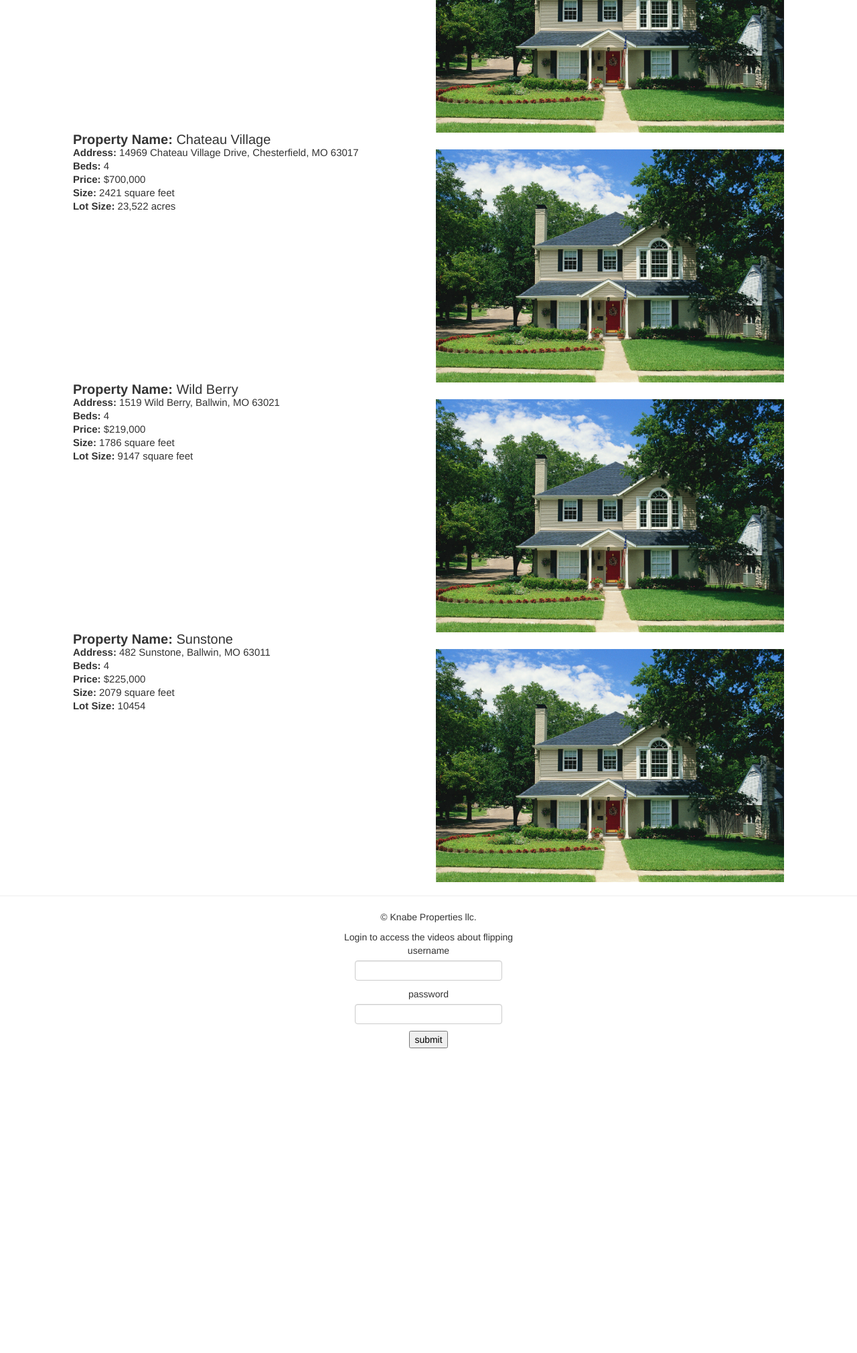
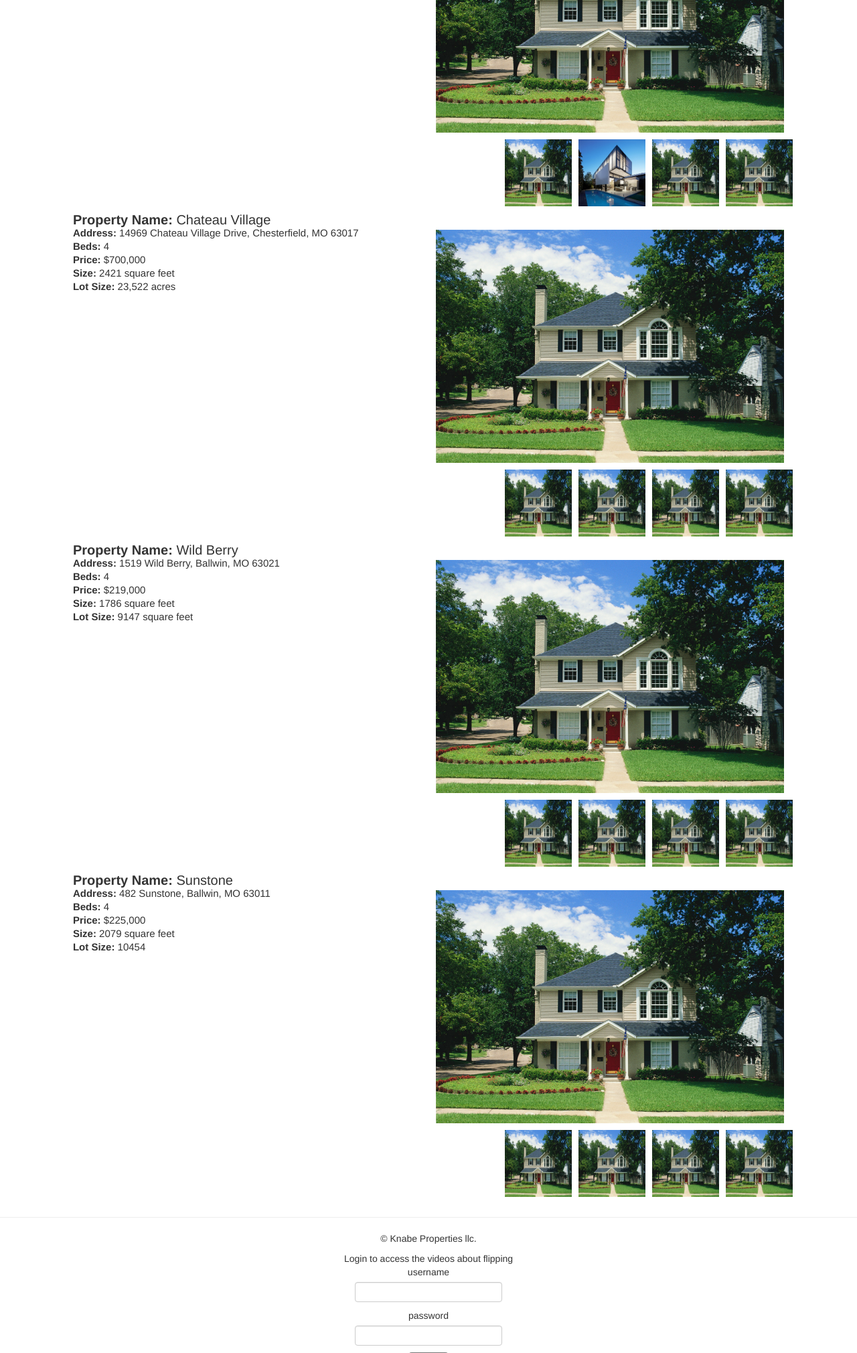
Before and after one commit to Connor-Knabe/Knabe-Properties, a PHP site: page /renovated.php in a window 1280 px wide. Shown: the part 427-2447 px from the top of the page at 67% size. Before the commit the page ends 1992 px from the top, so only its background shows below. Run offline with PHP 8.4, Linux system fonts and the light colour scheme; data that the repository does not hold is empty; some libraries are stand-ins or nearby versions.

Commit message:
Changed the JSON file to accomodate more photos
Also edited the renovated.php function to add thumbnails

```diff
--- a/chat.php
+++ b/chat.php
@@ -20,7 +20,8 @@
 
       <div class="row-fluid">
         <div id="content" class="span2 offset5">
-          <iframe src="http://peaceful-lake-1188.herokuapp.com/"></iframe>
+          <iframe src="http://intense-inlet-2951.herokuapp.com/"></iframe>
+          Credit to MizzouACM for helping me with this
         </div>
 		  </div>
 
--- a/css/css.css
+++ b/css/css.css
@@ -3,6 +3,16 @@
         padding-bottom: 60px;
       }
       /*CSS for properties*/
+      .thumbnail_css{
+        text-align: right;
+      }
+      .thumbnail_img{
+        height: 100px;
+        width: 100px;
+        margin-right: 10px;
+        margin-top: 10px;
+        margin-bottom: 10px;
+      }
       #name{
         font-size:20px;
       }
--- a/p.json
+++ b/p.json
@@ -6,7 +6,7 @@
             "Price" : "$157,000",
             "Size" : "1750 square feet",
             "LotSize" : "10,000 square feet",
-            "Pic" : "property_imgs/test.jpg"
+            "Pic" : ["property_imgs/test.jpg","property_imgs/house.jpg","property_imgs/test.jpg","property_imgs/test.jpg"]
         },
         {
             "Name" : "Chateau Village",
@@ -15,7 +15,7 @@
             "Price" : "$700,000",
             "Size" : "2421 square feet",
             "LotSize" : "23,522 acres",
-            "Pic" : "property_imgs/test.jpg"
+            "Pic" : ["property_imgs/test.jpg","property_imgs/test.jpg","property_imgs/test.jpg","property_imgs/test.jpg"]
         },
         {
             "Name" : "Wild Berry",
@@ -24,7 +24,7 @@
             "Price" : "$219,000",
             "Size" : "1786 square feet",
             "LotSize" : "9147 square feet",
-            "Pic" : "property_imgs/test.jpg"
+            "Pic" : ["property_imgs/test.jpg","property_imgs/test.jpg","property_imgs/test.jpg","property_imgs/test.jpg"]
         },
         {
             "Name" : "Sunstone",
@@ -33,6 +33,6 @@
             "Price" : "$225,000",
             "Size" : "2079 square feet",
             "LotSize" : "10454",
-            "Pic" : "property_imgs/test.jpg"
+            "Pic" : ["property_imgs/test.jpg","property_imgs/test.jpg","property_imgs/test.jpg","property_imgs/test.jpg"]
         }
 ]
--- a/renovated.php
+++ b/renovated.php
@@ -23,11 +23,22 @@
       info.append(size);
       info.append(lotsize);
       var picture = $('<div>').addClass('span6 picture1css');
-      picture.append($('<img>').attr('src',entry['Pic']));
+      var image = $('<img>').attr('src',entry['Pic'][0]).attr('id','image_'+entryIndex);
+      picture.append(image);
+      var thumbnails = $('<div>').addClass('span6 offset6 thumbnail_css');
+      for(var i=0;i<entry['Pic'].length;i++){
+        var thumb = $('<img>').attr('src',entry['Pic'][i]);
+        thumb.addClass('thumbnail_img');
+        $(thumb).click(function(){
+          $('#image_'+entryIndex).attr('src',entry['Pic'][i]);
+        });
+        thumbnails.append(thumb);
+      }
       property.append(info);
       property.append(picture);
+      property.append(thumbnails);
+
       $('#content').append(property)
-      console.log("HAY");
       });
     });
     return false;
```
Also changed, not shown: property_imgs/house.jpg (added).
